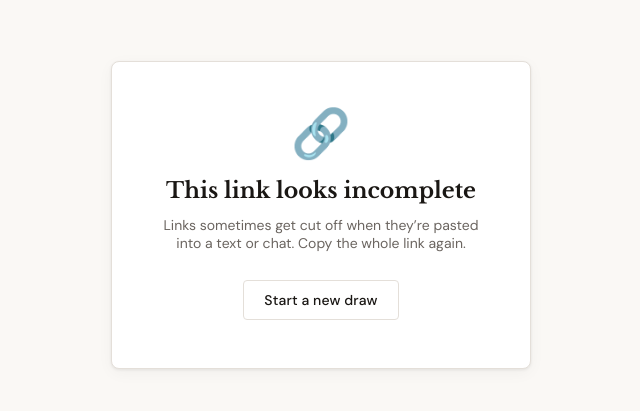
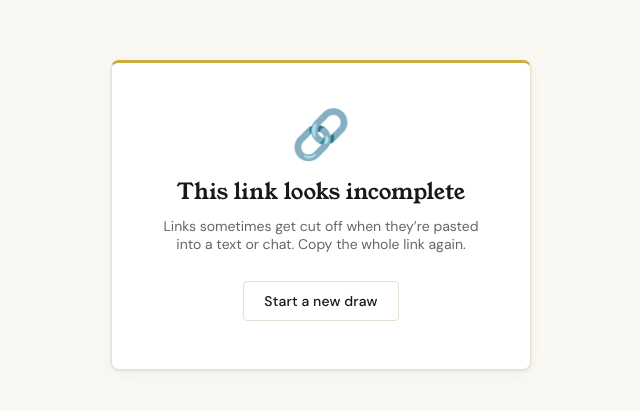
Before and after one commit to dan-basar/secret-santa, a Next.js app: page /secret-santa/draw in a window 1280 px wide. Shown: the part 185-596 px from the top of the page, without its empty margins (319-959 px from the left). Built offline with nearby package versions, Linux system fonts and the light colour scheme.

Commit message:
Match the site's colors and fonts to the gold logo (F5) (#73)

```diff
--- a/src/lib/email.ts
+++ b/src/lib/email.ts
@@ -52,7 +52,7 @@ function emailLayout(toName: string, body: string): string {
 function emailButton(href: string, label: string): string {
   return `
         <p style="margin: 32px 0;">
-          <a href="${href}" style="display: inline-block; padding: 12px 24px; background: #c84b2f; color: #ffffff; text-decoration: none; border-radius: 6px; font-family: Arial, sans-serif; font-size: 16px;">${label}</a>
+          <a href="${href}" style="display: inline-block; padding: 12px 24px; background: #b3302a; color: #ffffff; text-decoration: none; border-radius: 6px; font-family: Arial, sans-serif; font-size: 16px;">${label}</a>
         </p>`;
 }
 
@@ -90,7 +90,7 @@ export async function sendMatchEmail(
     : '';
   const htmlDetails = withDetails ? `
         <p style="font-size: 16px; line-height: 1.6;">First, some details:</p>
-        <div style="border-left: 3px solid #c84b2f; background: #faf8f5; padding: 12px 16px; margin: 8px 0 0; font-size: 15px; line-height: 1.5; overflow-wrap: break-word; word-wrap: break-word; word-break: break-word;">${
+        <div style="border-left: 3px solid #c9ae3c; background: #faf8f3; padding: 12px 16px; margin: 8px 0 0; font-size: 15px; line-height: 1.5; overflow-wrap: break-word; word-wrap: break-word; word-break: break-word;">${
           details.organizer_note ? `
           <p style="margin: 0 0 8px; overflow-wrap: anywhere; word-break: break-word;"><strong>A note from your organizer:</strong><br>&ldquo;${escapeHtml(details.organizer_note)}&rdquo;</p>` : ''}${
           lines.map(line => `
--- a/src/pages/_app.tsx
+++ b/src/pages/_app.tsx
@@ -1,12 +1,12 @@
 import type { AppProps } from 'next/app';
 import Head from 'next/head';
 import { Analytics, type BeforeSendEvent } from '@vercel/analytics/next';
-import { DM_Sans, Libre_Baskerville } from 'next/font/google';
+import { DM_Sans, Young_Serif } from 'next/font/google';
 import '@/styles/globals.css';
 
 // Downloaded at build time and served from this site, so visitors never request
 // Google's servers and text doesn't jump when the fonts arrive
-const serif = Libre_Baskerville({ weight: ['400', '700'], style: ['normal', 'italic'], subsets: ['latin'], display: 'swap' });
+const serif = Young_Serif({ weight: '400', subsets: ['latin'], display: 'swap' });
 const sans = DM_Sans({ weight: ['300', '400', '500'], subsets: ['latin'], display: 'swap' });
 
 // A personal link's path is its secret, so page views report the route instead
@@ -27,7 +27,7 @@ export default function App({ Component, pageProps, router }: AppProps) {
       {/* globals.css builds --font-serif and --font-sans from these */}
       <style jsx global>{`
         :root {
-          --font-libre-baskerville: ${serif.style.fontFamily};
+          --font-young-serif: ${serif.style.fontFamily};
           --font-dm-sans: ${sans.style.fontFamily};
         }
       `}</style>
--- a/src/styles/Draw.module.css
+++ b/src/styles/Draw.module.css
@@ -34,7 +34,7 @@
 }
 
 .header {
-  border-bottom: 1px solid var(--border);
+  border-bottom: 3px solid var(--gold);
   padding: 20px 0;
   background: white;
 }
@@ -54,7 +54,6 @@
   align-items: center;
   gap: 8px;
   font-family: var(--font-serif);
-  font-weight: 700;
   font-size: 18px;
   color: var(--ink);
   text-decoration: none;
@@ -695,7 +694,7 @@
 /* The details card: just the folded row until it is opened. Its title and
    summary match the other cards' headings and descriptions */
 .detailsTitle {
-  font: 700 20px/1.2 var(--font-serif);
+  font: 400 20px/1.2 var(--font-serif);
 }
 
 .detailsCard {
--- a/src/styles/Reveal.module.css
+++ b/src/styles/Reveal.module.css
@@ -34,7 +34,7 @@
   border-radius: 7px 7px 0 0; /* inside the card's 1px border */
   background:
     radial-gradient(circle at 50% 120%, white 0, transparent 60%),
-    var(--accent-light);
+    var(--gold-light);
 }
 
 .logo {
@@ -63,7 +63,7 @@
   grid-template-columns: minmax(0, 1fr);
   gap: 4px;
   padding: 12px 16px;
-  border-left: 3px solid var(--accent);
+  border-left: 3px solid var(--gold);
   background: var(--paper);
   font-size: 15px;
   line-height: 1.5;
@@ -78,7 +78,6 @@
 .matchName {
   font-family: var(--font-serif);
   font-size: 32px;
-  font-weight: 700;
   color: var(--accent);
   margin: 8px 0;
   word-break: break-word;
--- a/src/styles/globals.css
+++ b/src/styles/globals.css
@@ -11,16 +11,20 @@
   --ink-faint: #b8b3ae;
   /* Placeholders stand in for labels on phones, so they need readable contrast (about 4.9:1 on white) */
   --ink-placeholder: #777069;
-  --paper: #faf8f5;
-  --paper-warm: #f2ede6;
-  --accent: #c84b2f;
-  --accent-light: #f0e8e5;
+  --paper: #faf8f3;
+  --paper-warm: #f3eedf;
+  /* The logo's hat red (about 6.2:1 on white); also used for errors */
+  --accent: #b3302a;
+  --accent-light: #f7e9e6;
+  /* The logo's tile. About 2.2:1 on white, so only for fills, stripes and lines, never text */
+  --gold: #c9ae3c;
+  --gold-light: #f5edcb;
   --success: #2d6a4f;
   --success-light: #e8f5ee;
-  --border: #e4dfd9;
+  --border: #e7e0d2;
   --radius: 4px;
   /* The font families come from next/font in _app.tsx */
-  --font-serif: var(--font-libre-baskerville), Georgia, serif;
+  --font-serif: var(--font-young-serif), Georgia, serif;
   --font-sans: var(--font-dm-sans), system-ui, sans-serif;
   --shadow: 0 1px 3px rgba(26,23,20,0.08), 0 4px 16px rgba(26,23,20,0.04);
   --shadow-lg: 0 2px 8px rgba(26,23,20,0.1), 0 12px 40px rgba(26,23,20,0.08);
@@ -60,9 +64,10 @@ body {
   }
 }
 
+/* Young Serif has one weight, already heavy; asking for 700 would make the browser fake a bolder one */
 h1, h2, h3 {
   font-family: var(--font-serif);
-  font-weight: 700;
+  font-weight: 400;
   line-height: 1.2;
 }
 
@@ -200,6 +205,7 @@ input::placeholder {
 .card {
   background: white;
   border: 1px solid var(--border);
+  border-top: 3px solid var(--gold);
   border-radius: 8px;
   box-shadow: var(--shadow);
 }
```
Also changed, not shown: src/styles/Home.module.css (+4 -4 lines), 1 other file (tests, documents, lock files or other folders).
